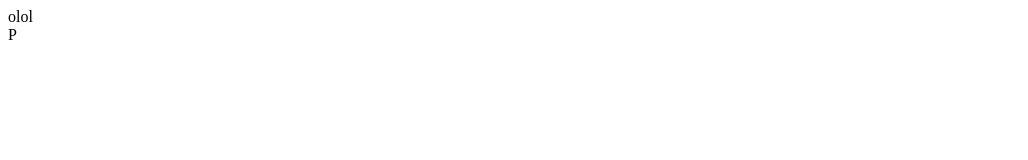
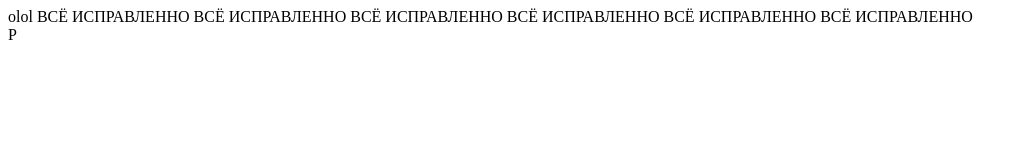
Before and after one commit to Kimmladshii/invasive, a plain HTML site: page index.html in a window 1280 px wide. Shown: the whole page, without its empty margins (0-1028 px from the left). Drawn offline with Linux system fonts and the light colour scheme.

Commit message:
BugFix change

```diff
--- a/index.html
+++ b/index.html
@@ -9,6 +9,12 @@
 <body>
     <div class="div">
         olol
+        ВСЁ ИСПРАВЛЕННО
+        ВСЁ ИСПРАВЛЕННО
+        ВСЁ ИСПРАВЛЕННО
+        ВСЁ ИСПРАВЛЕННО
+        ВСЁ ИСПРАВЛЕННО
+        ВСЁ ИСПРАВЛЕННО
     </div>
 
     <span> P </span>
```
